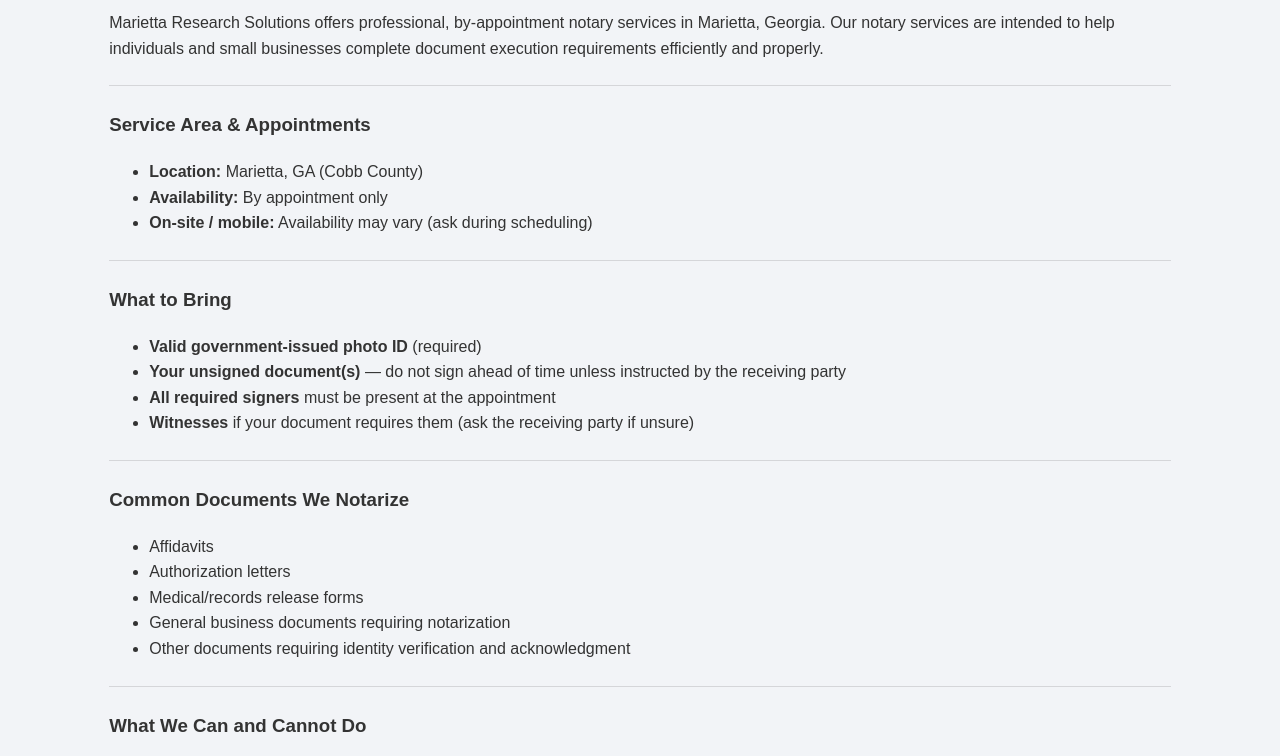
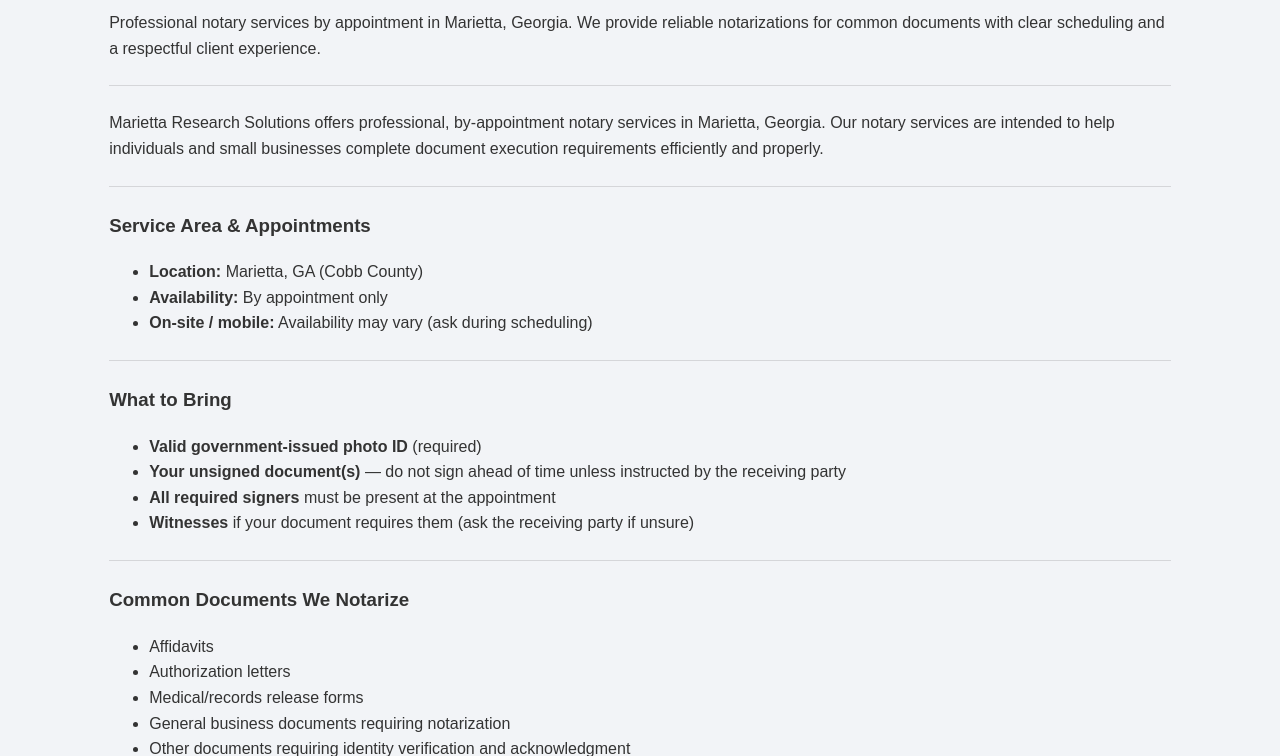
Before and after one commit to jmaloney1965/Marietta-site, a plain HTML site: page notary.html in a window 1280 px wide. Shown: the part 193-949 px from the top of the page. Drawn offline with Linux system fonts and the light colour scheme.

Commit message:
Update notary.html

```diff
--- a/notary.html
+++ b/notary.html
@@ -43,6 +43,13 @@
 
 <div class="container">
   <h2>Notary Public Services</h2>
+
+  <p>
+  Professional notary services by appointment in Marietta, Georgia.
+  We provide reliable notarizations for common documents with clear scheduling and a respectful client experience.
+</p>
+
+<hr class="divider" />
 
   <p>
     Marietta Research Solutions offers professional, by-appointment notary services in Marietta, Georgia.
```
